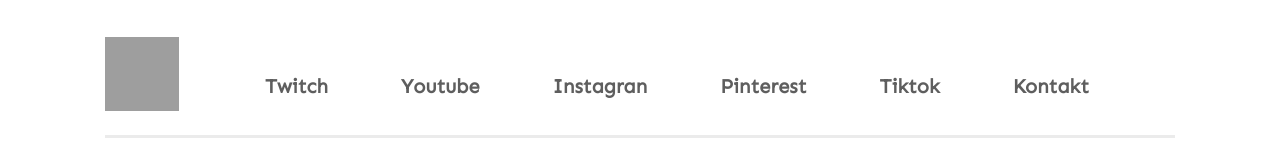
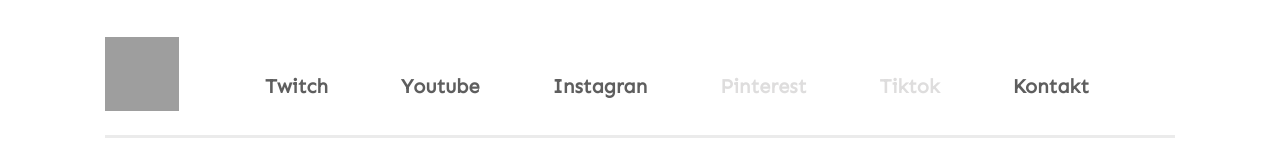
Before and after one commit to aniaorwatk/thenoy, a Next.js app: page / in a window 1280 px wide. Shown: the top 164 px of the page. Built offline with nearby package versions, Linux system fonts and the light colour scheme; grey boxes are pictures that could not be loaded.

Commit message:
added disabled link

```diff
--- a/components/Navigation/Navigation.module.css
+++ b/components/Navigation/Navigation.module.css
@@ -29,6 +29,12 @@
   color: var(--links-color-hover);
 }
 
+.navigation .disabledLink {
+  pointer-events: none;
+  color: var(--links-color-disabled);
+  text-decoration: none;
+}
+
 @media only screen and (min-width: 883px) {
   .contener {
     display: flex;
--- a/components/Navigation/Navigation.tsx
+++ b/components/Navigation/Navigation.tsx
@@ -31,12 +31,14 @@ const Navigation = () => {
   ];
 
   const links = dataNavigation.map((link) => {
+    const disabled = !link.href ? styles.disabledLink : "";
     return (
       <a
         href={link.name === "Kontakt" ? `mailto:${link.href}` : `${link.href}`}
         key={link.name}
         target="_blank"
         rel="noopener noreferrer"
+        className={disabled}
       >
         {link.name}
       </a>
--- a/src/app/globals.css
+++ b/src/app/globals.css
@@ -1,6 +1,7 @@
 :root {
   --links-color: rgba(54, 54, 54, 0.8);
   --links-color-hover: rgba(54, 54, 54, 0.9);
+  --links-color-disabled: rgb(222, 221, 221);
   --light-gray-border: rgba(235, 235, 235, 1);
 }
 
```
